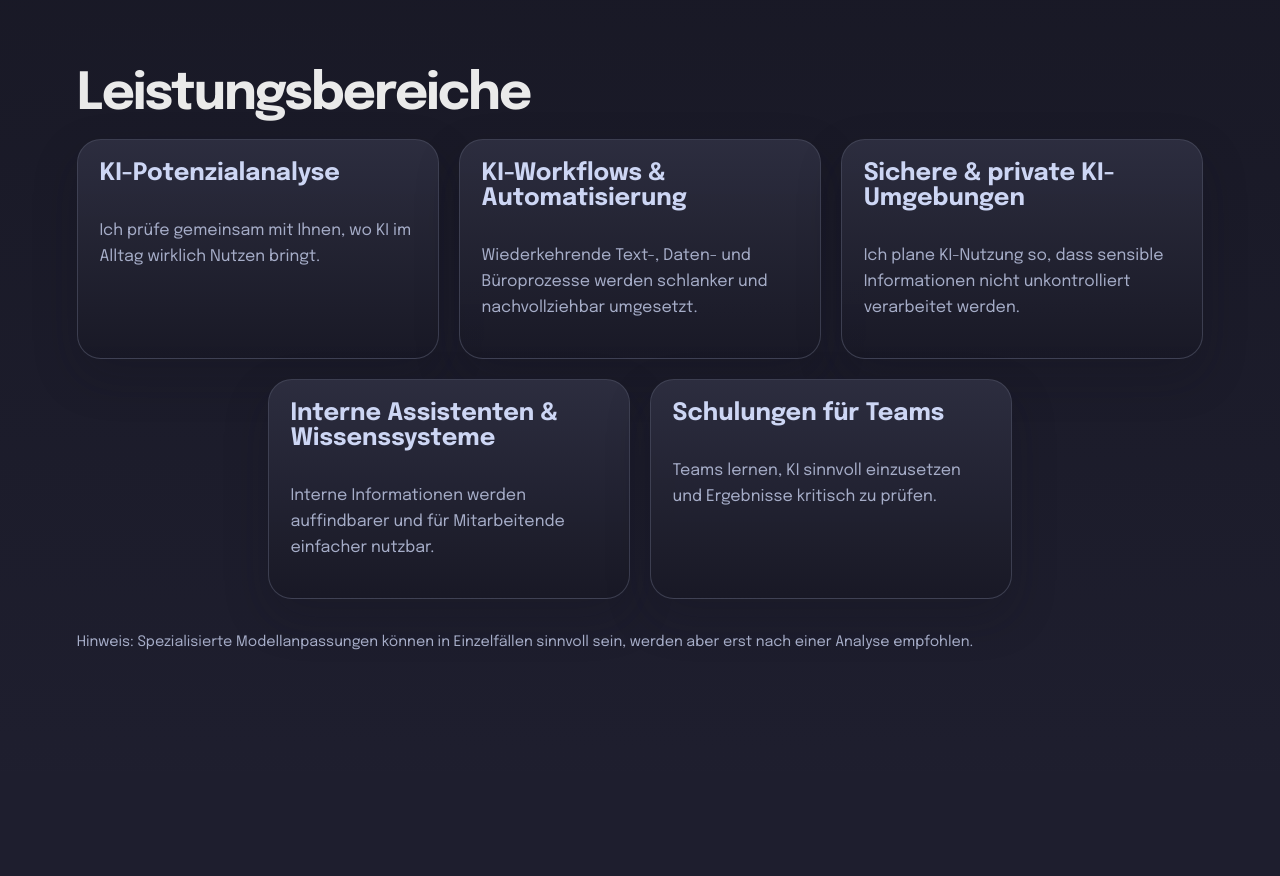
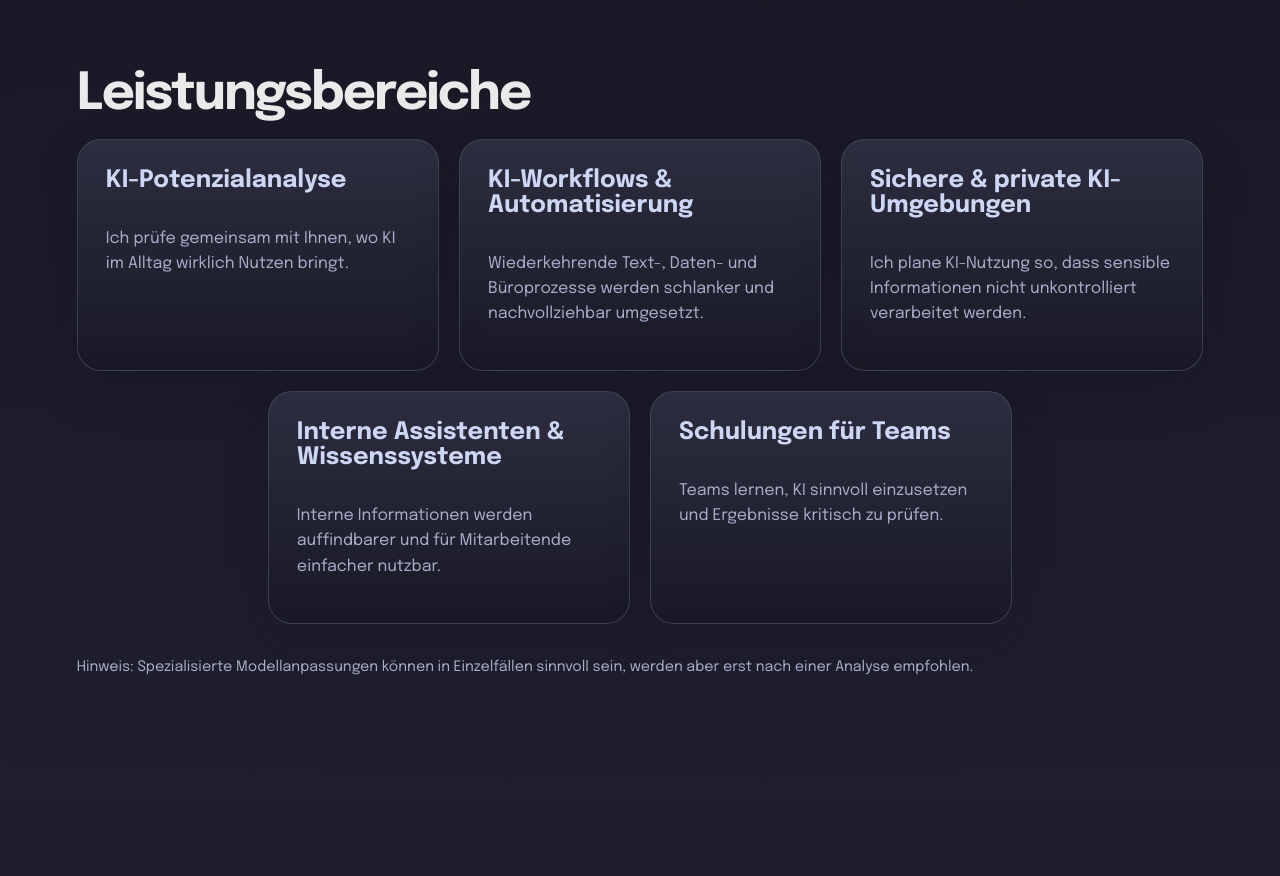
Before and after one commit to webCommits/webcommits-website, an Eleventy site: page src/ki-beratung.njk in a window 1280 px wide. Shown: the part 1300-2176 px from the top of the page. Built offline with nearby package versions, Linux system fonts and the light colour scheme; Eleventy itself is replaced by a stand-in of ours; files that its build step writes are made by us from their sources.

Commit message:
fix: improve service card readability

```diff
--- a/docs/static/style.css
+++ b/docs/static/style.css
@@ -2453,8 +2453,16 @@ h1, h2, h3, h4, h5, h6 {
 .feature-card {
     display: flex;
     flex-direction: column;
-    gap: 1rem;
-    padding: 1.35rem;
+    gap: 1.05rem;
+    padding: clamp(1.35rem, 2.2vw, 1.75rem);
+}
+
+.feature-card p {
+    line-height: 1.58;
+}
+
+.feature-card .btn {
+    margin-top: auto;
 }
 
 .feature-card h3,
--- a/src/static/style.css
+++ b/src/static/style.css
@@ -2453,8 +2453,16 @@ h1, h2, h3, h4, h5, h6 {
 .feature-card {
     display: flex;
     flex-direction: column;
-    gap: 1rem;
-    padding: 1.35rem;
+    gap: 1.05rem;
+    padding: clamp(1.35rem, 2.2vw, 1.75rem);
+}
+
+.feature-card p {
+    line-height: 1.58;
+}
+
+.feature-card .btn {
+    margin-top: auto;
 }
 
 .feature-card h3,
```
